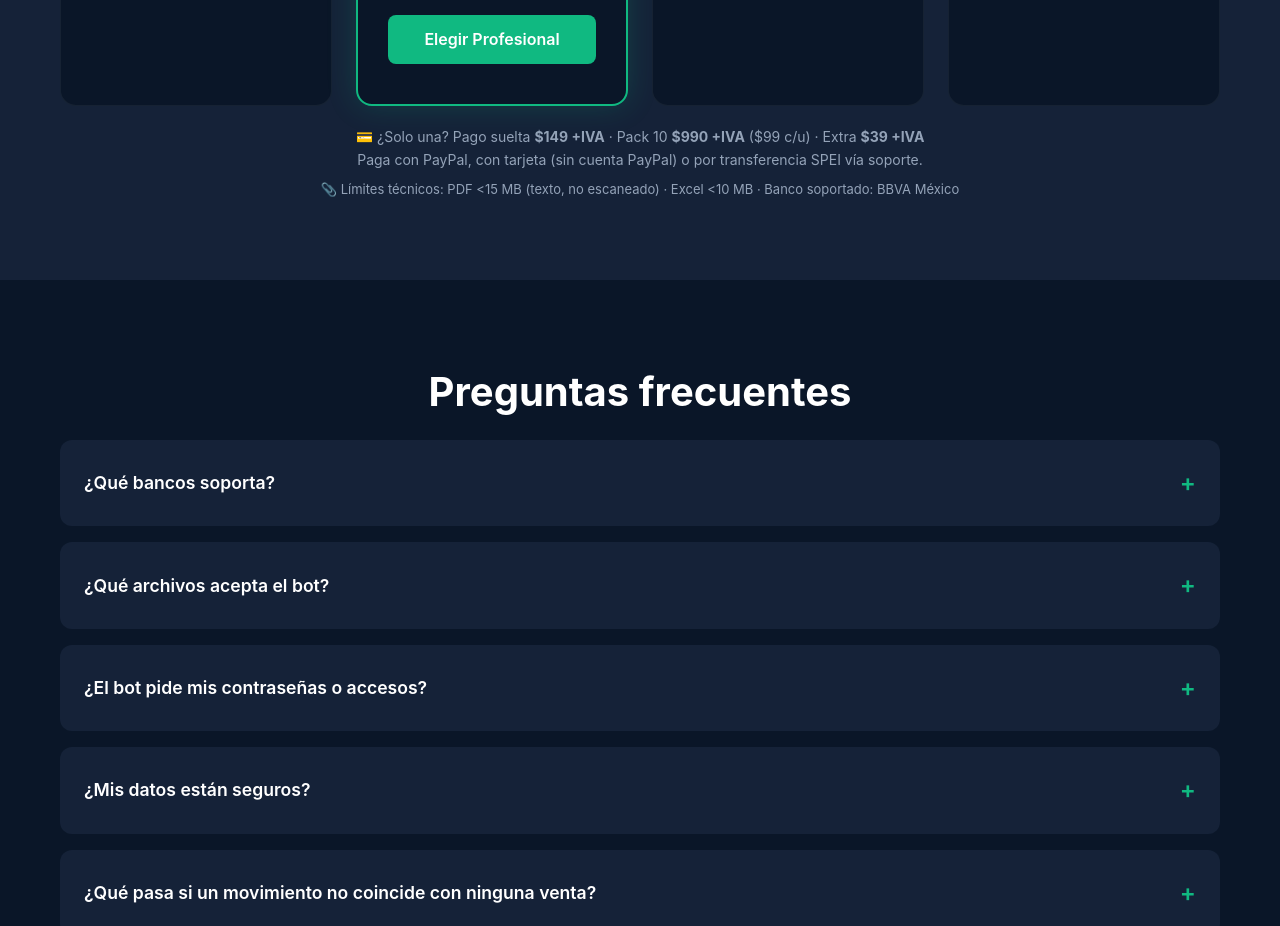
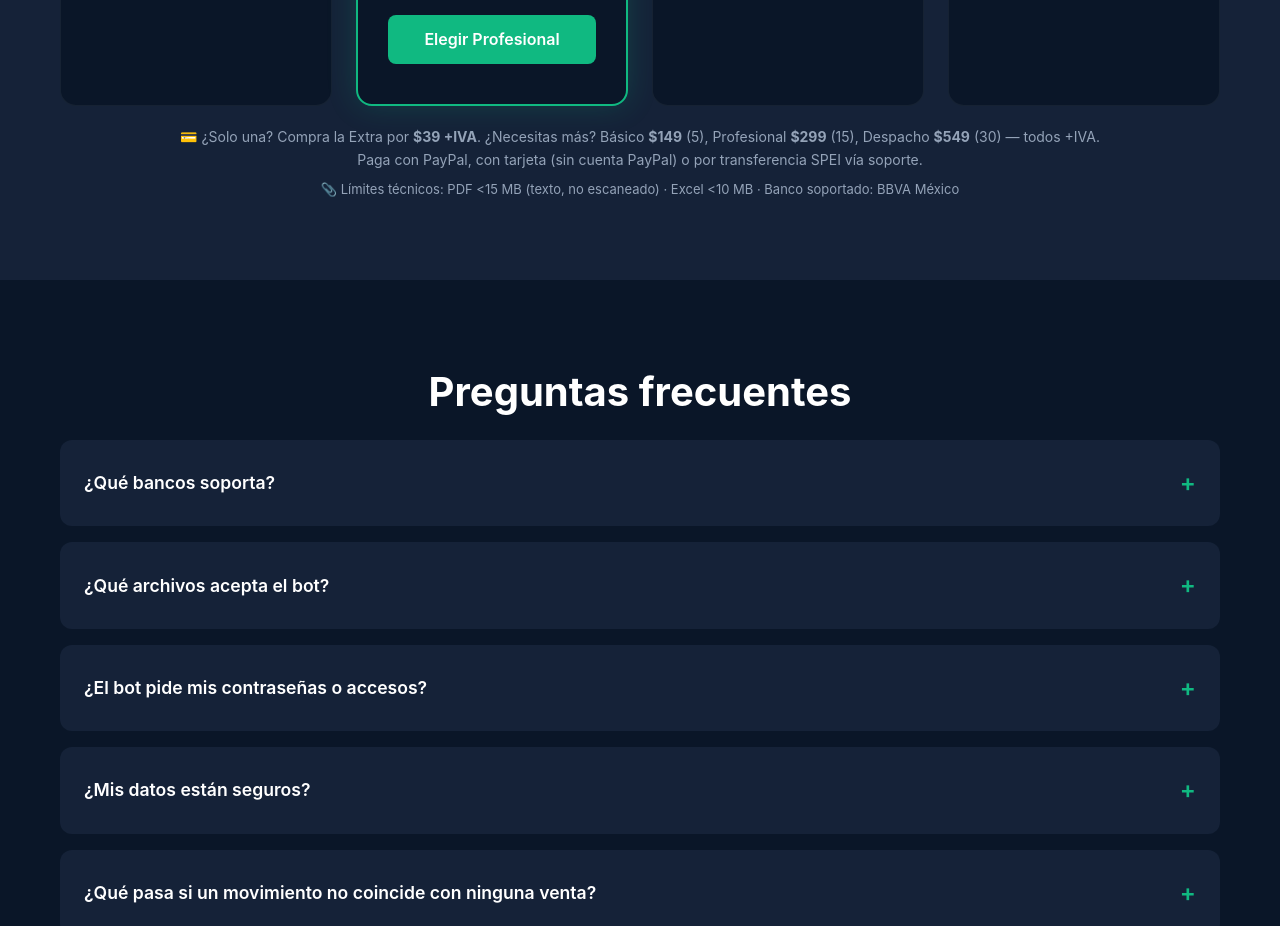
Before and after one commit to montannafitnessbot-source/conciliamx-web, a plain HTML site: page index.html in a window 1280 px wide. Shown: the part 2720-3646 px from the top of the page. Drawn offline with Linux system fonts and the light colour scheme.

Commit message:
fix: precios sueltos coherentes con SKUs del bot (quita pack inexistente)

```diff
--- a/index.html
+++ b/index.html
@@ -360,7 +360,7 @@
                     <a href="https://t.me/conciliamx_bot" class="btn-plan">Comprar Extra</a>
                 </div>
             </div>
-            <p style="text-align:center; color:var(--gris); font-size:14px; margin-top:20px;">💳 ¿Solo una? Pago suelta <b>$149 +IVA</b> · Pack 10 <b>$990 +IVA</b> ($99 c/u) · Extra <b>$39 +IVA</b><br>Paga con PayPal, con tarjeta (sin cuenta PayPal) o por transferencia SPEI vía soporte.</p>
+            <p style="text-align:center; color:var(--gris); font-size:14px; margin-top:20px;">💳 ¿Solo una? Compra la Extra por <b>$39 +IVA</b>. ¿Necesitas más? Básico <b>$149</b> (5), Profesional <b>$299</b> (15), Despacho <b>$549</b> (30) — todos +IVA.<br>Paga con PayPal, con tarjeta (sin cuenta PayPal) o por transferencia SPEI vía soporte.</p>
             <p style="text-align:center; color:#94a3b8; font-size:13px; margin-top:8px;">📎 Límites técnicos: PDF &lt;15 MB (texto, no escaneado) · Excel &lt;10 MB · Banco soportado: BBVA México</p>
         </div>
     </section>
```
